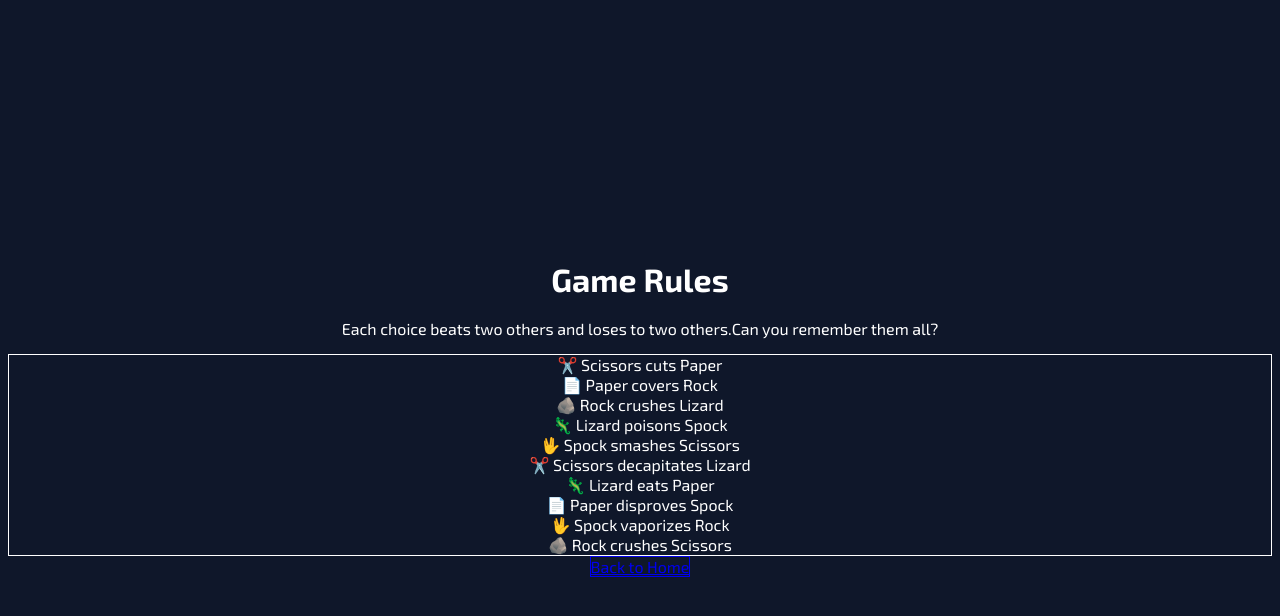
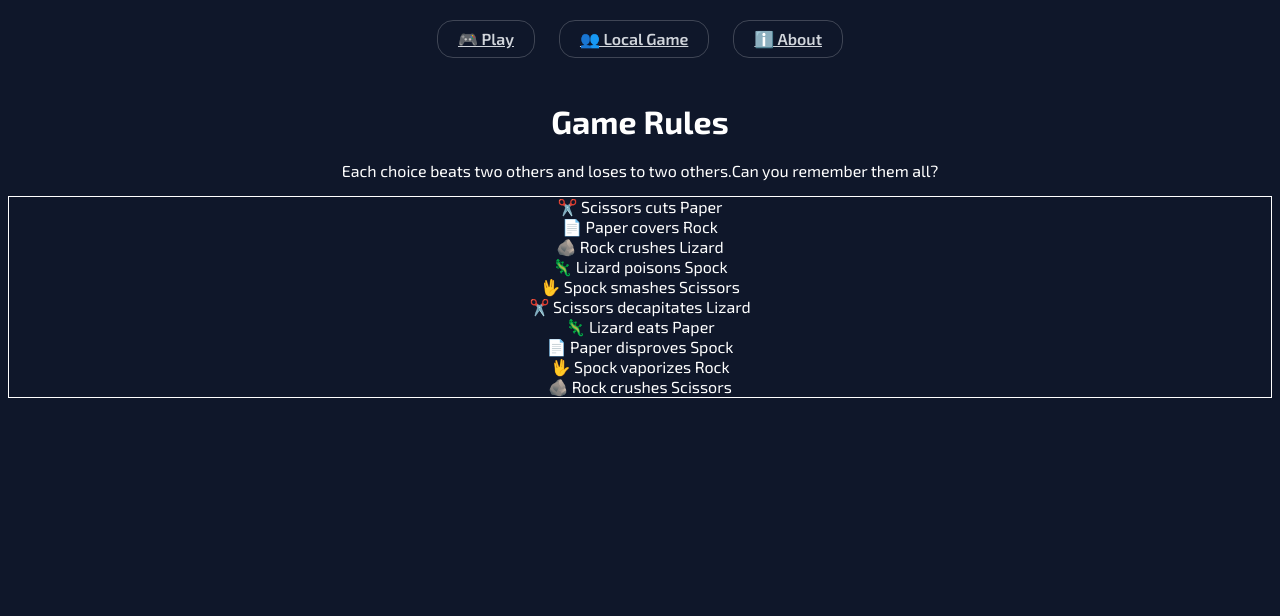
Before and after one commit to BoyCook/RockPaperScissorsLizardSpock, a Next.js app: page /rules in a window 1280 px wide. Shown: the top 616 px of the page. Built offline with nearby package versions, Linux system fonts and the light colour scheme.

Commit message:
Extract shared NavBar component across all pages
Replaces per-page back links with a reusable NavBar that shows
contextual links (all pages except current). Light variant for
game pages, dark variant for rules/about pages.

```diff
--- a/src/app/about/page.tsx
+++ b/src/app/about/page.tsx
@@ -1,9 +1,10 @@
-import Link from 'next/link';
+import NavBar from '@/components/NavBar';
 
 export default function AboutPage() {
   return (
-    <main className="flex min-h-screen flex-col items-center justify-center p-4 sm:p-8 md:p-24 bg-gradient-to-br from-slate-900 via-purple-900 to-slate-900">
+    <main className="flex min-h-screen flex-col items-center p-4 sm:p-8 md:p-24 bg-gradient-to-br from-slate-900 via-purple-900 to-slate-900">
       <div className="max-w-4xl w-full text-center space-y-12">
+        <NavBar variant="dark" />
         <div className="space-y-4">
           <h1 className="text-4xl sm:text-5xl md:text-7xl font-bold text-white mb-4 drop-shadow-lg">
             About the
@@ -82,13 +83,6 @@ export default function AboutPage() {
             has, rock crushes scissors.&rdquo;
           </p>
         </div>
-
-        <Link
-          href="/"
-          className="inline-block px-8 py-3 bg-white/10 backdrop-blur-sm rounded-xl border border-white/20 text-white font-semibold hover:bg-white/20 hover:border-purple-400/50 transition-all duration-300 hover:scale-105"
-        >
-          Back to Home
-        </Link>
       </div>
     </main>
   );
--- a/src/app/globals.css
+++ b/src/app/globals.css
@@ -108,6 +108,17 @@ body {
     color: #111827;
     border-color: #d1d5db;
   }
+
+  .nav-bar-dark .nav-link {
+    color: #d1d5db;
+    border-color: rgba(255, 255, 255, 0.2);
+  }
+
+  .nav-bar-dark .nav-link:hover {
+    background-color: rgba(255, 255, 255, 0.1);
+    color: #ffffff;
+    border-color: rgba(255, 255, 255, 0.4);
+  }
 }
 
 @keyframes bounceIn {
--- a/src/app/page.tsx
+++ b/src/app/page.tsx
@@ -1,10 +1,10 @@
 'use client';
 
 import { useState, useEffect } from 'react';
-import Link from 'next/link';
 import { Move, playGame, GameResult, getRandomMove } from '@/lib/game/rules';
 import MoveSelector from '@/components/game/MoveSelector';
 import HandBattle from '@/components/game/HandBattle';
+import NavBar from '@/components/NavBar';
 
 export default function HomePage() {
   const [playerMove, setPlayerMove] = useState<Move | null>(null);
@@ -63,18 +63,7 @@ export default function HomePage() {
   return (
     <div className="min-h-screen bg-white py-8 px-4">
       <div className="container mx-auto max-w-6xl">
-        {/* Navigation */}
-        <nav className="nav-bar" data-testid="nav-bar">
-          <Link href="/play/local" className="nav-link">
-            👥 Local Game
-          </Link>
-          <Link href="/rules" className="nav-link">
-            📖 Rules
-          </Link>
-          <Link href="/about" className="nav-link">
-            ℹ️ About
-          </Link>
-        </nav>
+        <NavBar />
 
         {/* Hand Battle Display */}
         <div className="mb-8 mx-4 sm:mx-8 bg-black rounded-3xl p-6 sm:p-8">
--- a/src/app/play/local/page.tsx
+++ b/src/app/play/local/page.tsx
@@ -1,10 +1,10 @@
 'use client';
 
 import { useState, useEffect } from 'react';
-import Link from 'next/link';
 import { Move, playGame, GameResult } from '@/lib/game/rules';
 import MoveSelector from '@/components/game/MoveSelector';
 import HandBattle from '@/components/game/HandBattle';
+import NavBar from '@/components/NavBar';
 
 export default function LocalGamePage() {
   const [player1Move, setPlayer1Move] = useState<Move | null>(null);
@@ -64,15 +64,7 @@ export default function LocalGamePage() {
   return (
     <div className="min-h-screen bg-white py-8 px-4">
       <div className="container mx-auto max-w-6xl">
-        {/* Back Link */}
-        <div className="back-link-spacing">
-          <Link
-            href="/"
-            className="inline-block text-gray-600 hover:text-black transition-colors"
-          >
-            ← Back to Home
-          </Link>
-        </div>
+        <NavBar />
 
         {/* Hand Battle Display */}
         <div className="mb-8 mx-4 sm:mx-8 bg-black rounded-3xl p-6 sm:p-8">
--- a/src/app/rules/page.tsx
+++ b/src/app/rules/page.tsx
@@ -1,4 +1,4 @@
-import Link from 'next/link';
+import NavBar from '@/components/NavBar';
 
 const rules = [
   '✂️ Scissors cuts Paper',
@@ -15,8 +15,9 @@ const rules = [
 
 export default function RulesPage() {
   return (
-    <main className="flex min-h-screen flex-col items-center justify-center p-4 sm:p-8 md:p-24 bg-gradient-to-br from-slate-900 via-purple-900 to-slate-900">
+    <main className="flex min-h-screen flex-col items-center p-4 sm:p-8 md:p-24 bg-gradient-to-br from-slate-900 via-purple-900 to-slate-900">
       <div className="max-w-4xl w-full text-center space-y-12">
+        <NavBar variant="dark" />
         <div className="space-y-4">
           <h1 className="text-4xl sm:text-5xl md:text-7xl font-bold text-white mb-4 drop-shadow-lg">
             Game Rules
@@ -40,13 +41,6 @@ export default function RulesPage() {
             ))}
           </div>
         </div>
-
-        <Link
-          href="/"
-          className="inline-block px-8 py-3 bg-white/10 backdrop-blur-sm rounded-xl border border-white/20 text-white font-semibold hover:bg-white/20 hover:border-purple-400/50 transition-all duration-300 hover:scale-105"
-        >
-          Back to Home
-        </Link>
       </div>
     </main>
   );
--- /dev/null
+++ b/src/components/NavBar.tsx
@@ -0,0 +1,32 @@
+'use client';
+
+import Link from 'next/link';
+import { usePathname } from 'next/navigation';
+
+const navItems = [
+  { href: '/', label: '🎮 Play' },
+  { href: '/play/local', label: '👥 Local Game' },
+  { href: '/rules', label: '📖 Rules' },
+  { href: '/about', label: 'ℹ️ About' },
+];
+
+interface NavBarProps {
+  variant?: 'light' | 'dark';
+}
+
+export default function NavBar({ variant = 'light' }: NavBarProps) {
+  const pathname = usePathname();
+  const className = variant === 'dark' ? 'nav-bar nav-bar-dark' : 'nav-bar';
+
+  return (
+    <nav className={className} data-testid="nav-bar">
+      {navItems
+        .filter((item) => item.href !== pathname)
+        .map((item) => (
+          <Link key={item.href} href={item.href} className="nav-link">
+            {item.label}
+          </Link>
+        ))}
+    </nav>
+  );
+}
```
Also changed, not shown: 1 other file (tests, documents, lock files or other folders).
